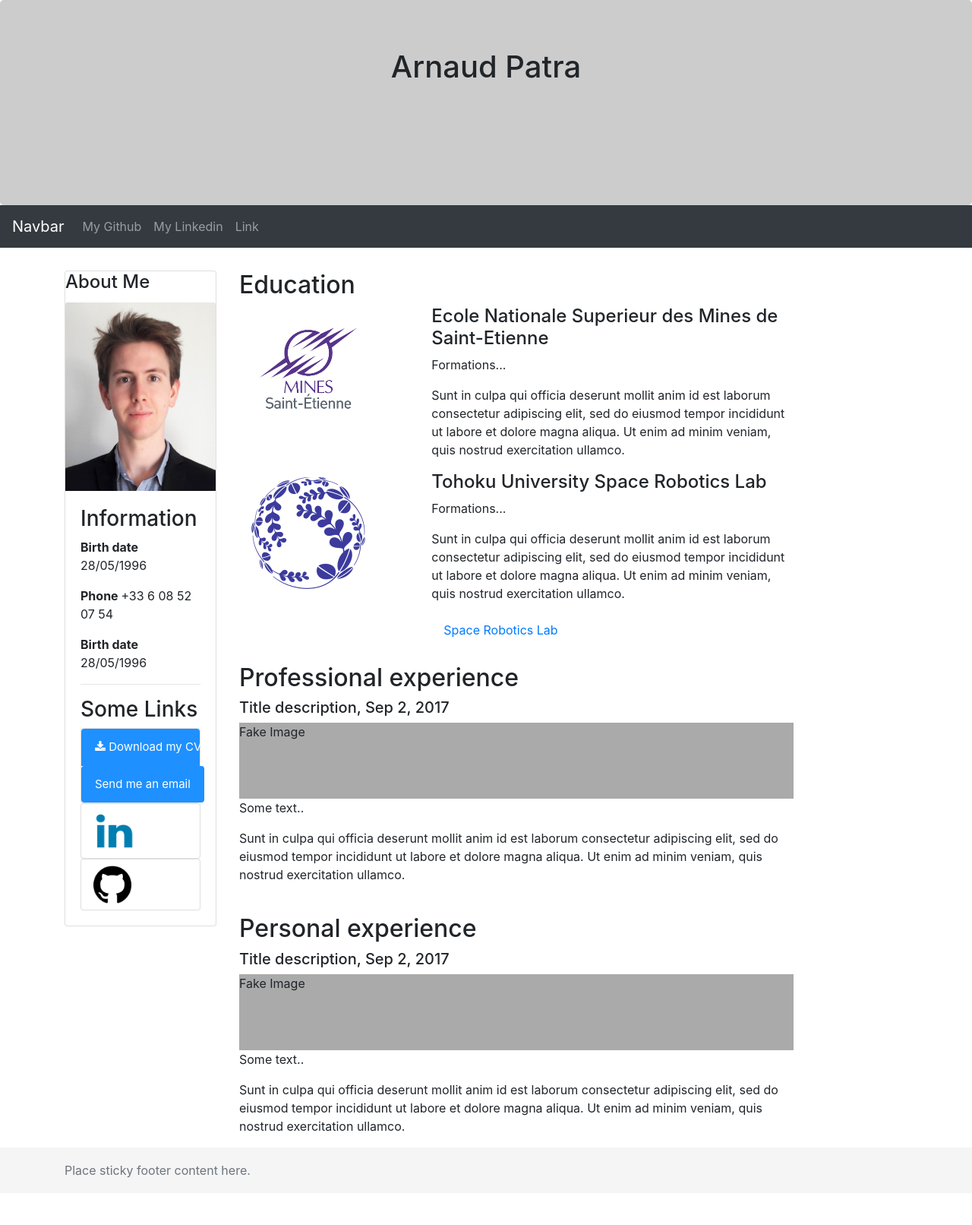
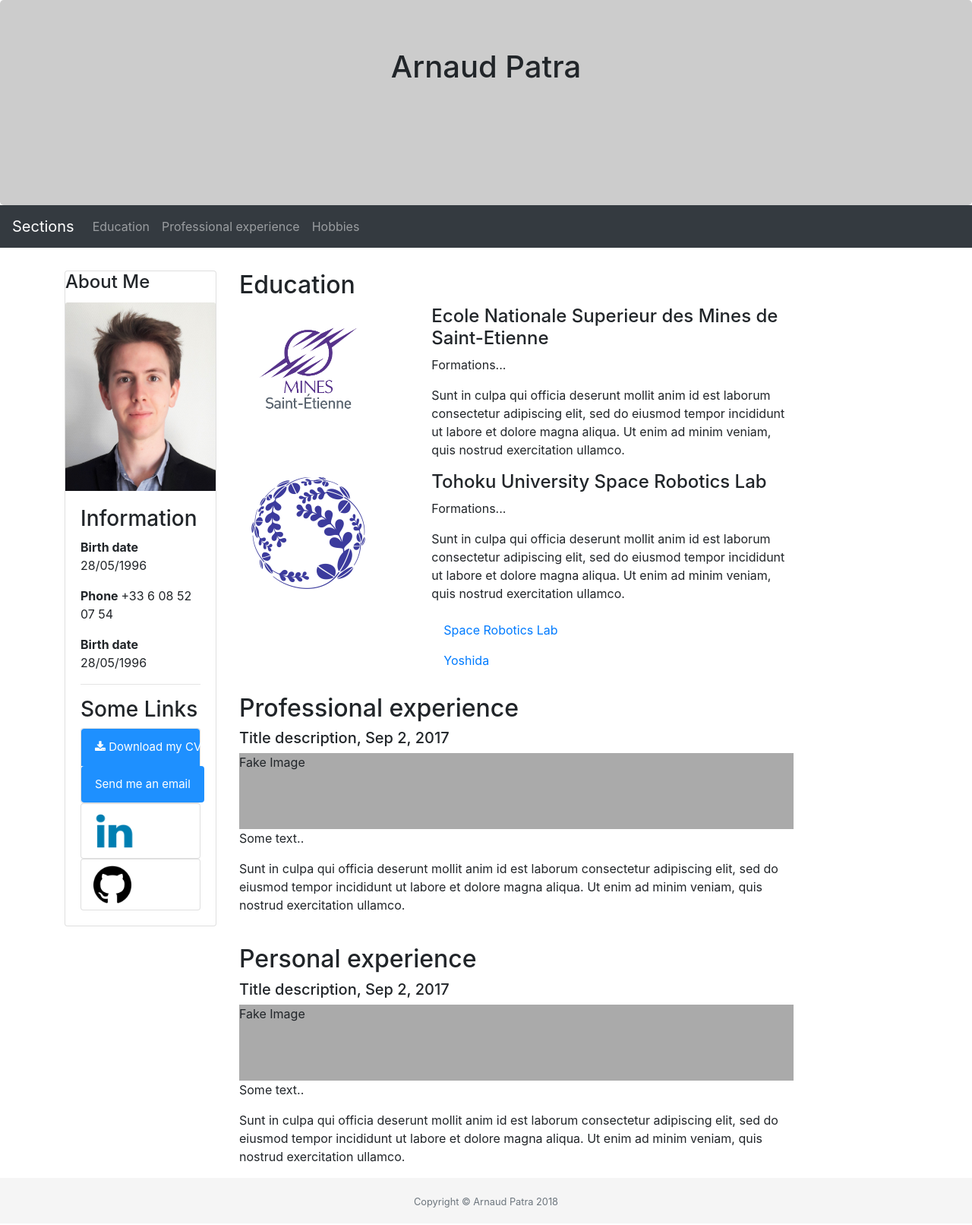
Before and after one commit to Arnaud-Patra/MyPage, a plain HTML site: page index.html in a window 1280 px wide. Shown: the whole page at 76% size. Before the commit the page ends 1570 px from the top, so only its background shows below. Drawn offline with nearby package versions, Linux system fonts and the light colour scheme.

Commit message:
second small Commit

```diff
--- a/index.html
+++ b/index.html
@@ -60,21 +60,21 @@
 </div>
 
 
-<nav class="navbar navbar-expand-sm bg-dark navbar-dark">
-  <a class="navbar-brand" href="#">Navbar</a>
+<nav class="navbar sticky-top navbar-expand-sm bg-dark navbar-dark">
+  <a class="navbar-brand" href="#">Sections</a>
   <button class="navbar-toggler" type="button" data-toggle="collapse" data-target="#collapsibleNavbar">
     <span class="navbar-toggler-icon"></span>
   </button>
   <div class="collapse navbar-collapse" id="collapsibleNavbar">
     <ul class="navbar-nav">
       <li class="nav-item">
-        <a class="nav-link" href="https://github.com/Arnaud-Patra/">My Github</a>
+          <a class="nav-link" href="#education" title="got to education">Education</a>
       </li>
       <li class="nav-item">
-        <a class="nav-link" href="https://www.linkedin.com/in/arnaud-patra-8a7626130/">My Linkedin</a>
+          <a class="nav-link" href="#Professional" title="got to education">Professional experience</a>
       </li>
       <li class="nav-item">
-        <a class="nav-link" href="#">Link</a>
+          <a class="nav-link" href="#Perso" title="got to education">Hobbies</a>
       </li>
     </ul>
   </div>
@@ -118,9 +118,10 @@
     </div>
 
     <div class="col-md-8">
+      <div id="education">
         <h2>Education</h2>
         <!--EMSE-->
-      <div class="row">
+        <div class="row" >
           <div class="col-sm-4">
             <a class="nav-link" href="https://www.mines-stetienne.fr/en/"title= "Page EMSE">
             <img class="img-fluid" src="Logo_emse.png" alt="Chania" width="150" height="150"></a>
@@ -143,24 +144,27 @@
             <p>Formations...</p>
             <p>Sunt in culpa qui officia deserunt mollit anim id est laborum consectetur adipiscing elit, sed do eiusmod tempor incididunt ut labore et dolore magna aliqua. Ut enim ad minim veniam, quis nostrud exercitation ullamco.</p>
             <a class ="nav-link" href="http://www.astro.mech.tohoku.ac.jp/e/">Space Robotics Lab</a>
+            <a class ="nav-link" href="http://db.tohoku.ac.jp/whois/e_detail/da1574fdf8452accf00e06c018e31523.html">Yoshida</a>
 
           </div>
         </div>
-
+      </div>
       <br>
+      <div id="Professional">
         <h2>Professional experience</h2>
         <h5>Title description, Sep 2, 2017</h5>
         <div class="fakeimg">Fake Image</div>
         <p>Some text..</p>
         <p>Sunt in culpa qui officia deserunt mollit anim id est laborum consectetur adipiscing elit, sed do eiusmod tempor incididunt ut labore et dolore magna aliqua. Ut enim ad minim veniam, quis nostrud exercitation ullamco.</p>
-
+      </div>
+      <div id="Perso">
         <br>
         <h2>Personal experience</h2>
         <h5>Title description, Sep 2, 2017</h5>
         <div class="fakeimg">Fake Image</div>
         <p>Some text..</p>
         <p>Sunt in culpa qui officia deserunt mollit anim id est laborum consectetur adipiscing elit, sed do eiusmod tempor incididunt ut labore et dolore magna aliqua. Ut enim ad minim veniam, quis nostrud exercitation ullamco.</p>
-
+      </div>
 
     </div>
   </div>
@@ -170,12 +174,12 @@
 <!-- Footer -->
 <footer class="footer">
   <!-- Footer Elements -->
-    <div class="container">
-      <span class="text-muted">Place sticky footer content here.</span>
+    <div class="container text-center">
+      <span class="text-muted"><small>Copyright © Arnaud Patra 2018</small></span>
     </div>
 </footer>
 
-
+<script src="script.js"></script>
 
 </body>
 </html>
--- /dev/null
+++ b/script.js
@@ -0,0 +1,4 @@
+function topFunction() {
+  document.body.scrollTop = 0; // For Safari
+  document.documentElement.scrollTop = 1000; // For Chrome, Firefox, IE and Opera
+}
```
Lines whose indentation alone changed are shown as unchanged.
